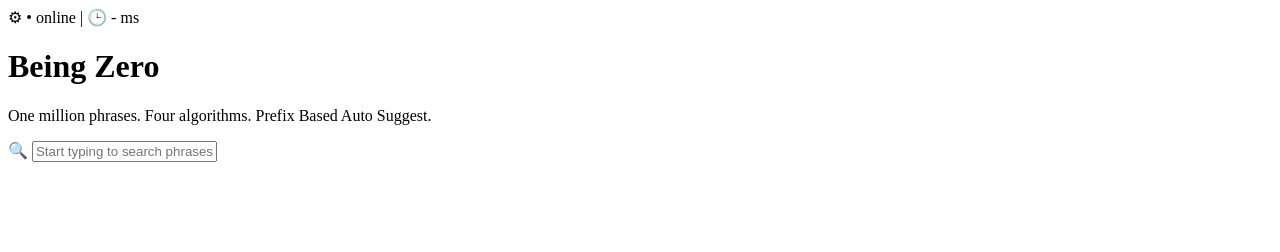
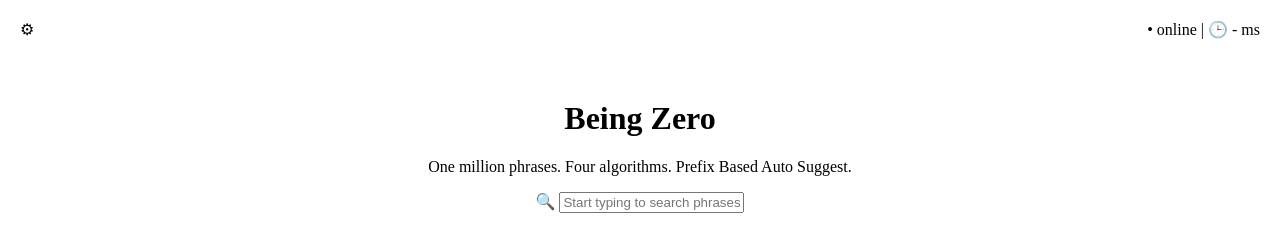
Before and after one commit to ShrenaReddy/autosuggest, a website: page frontend/pages/autosuggest.html in a window 1280 px wide. Drawn offline with Linux system fonts and the light colour scheme.

Commit message:
Aligned elements using css

```diff
--- /dev/null
+++ b/frontend/pages/autosuggest.css
@@ -0,0 +1,7 @@
+#head{
+    text-align: center;
+}
+
+#para{
+    text-align: center;
+}
--- a/frontend/pages/autosuggest.html
+++ b/frontend/pages/autosuggest.html
@@ -4,18 +4,40 @@
     <meta charset="UTF-8">
     <meta name="viewport" content="width=device-width, initial-scale=1.0">
     <title>Document</title>
+      <link rel="stylesheet" href="autosuggest.css">
+      <style>
+        .left-bar{
+            position: fixed;
+            top: 20px;
+            left: 20px;
+        }
+        .right-bar{
+            position: fixed;
+            top: 20px;
+            right: 20px;
+        }
+        .search-section{
+            text-align: center;
+            margin-top: 100px;
+        }
+      </style>
 </head>
 <body>
+<div id = "navbar">
 
-<div id = "navbar">
-<span> &#x2699;</span>
-    <span>&bull; online | &#128338;  - ms</span>
+   <div id="setting">
+    <span class="left-bar"> &#x2699;</span>
+    <span class="right-bar">&bull; online | &#128338;  - ms</span>
+    </div>
+
 </div>
+
+<div class="search-section">
     <h1>Being Zero</h1>
     <p>One million phrases. Four algorithms. Prefix Based Auto Suggest.</p>
-
     <span>&#128269;
     <input placeholder="Start typing to search phrases"></span>
+</div>
 
 </body>
 </html>
```
